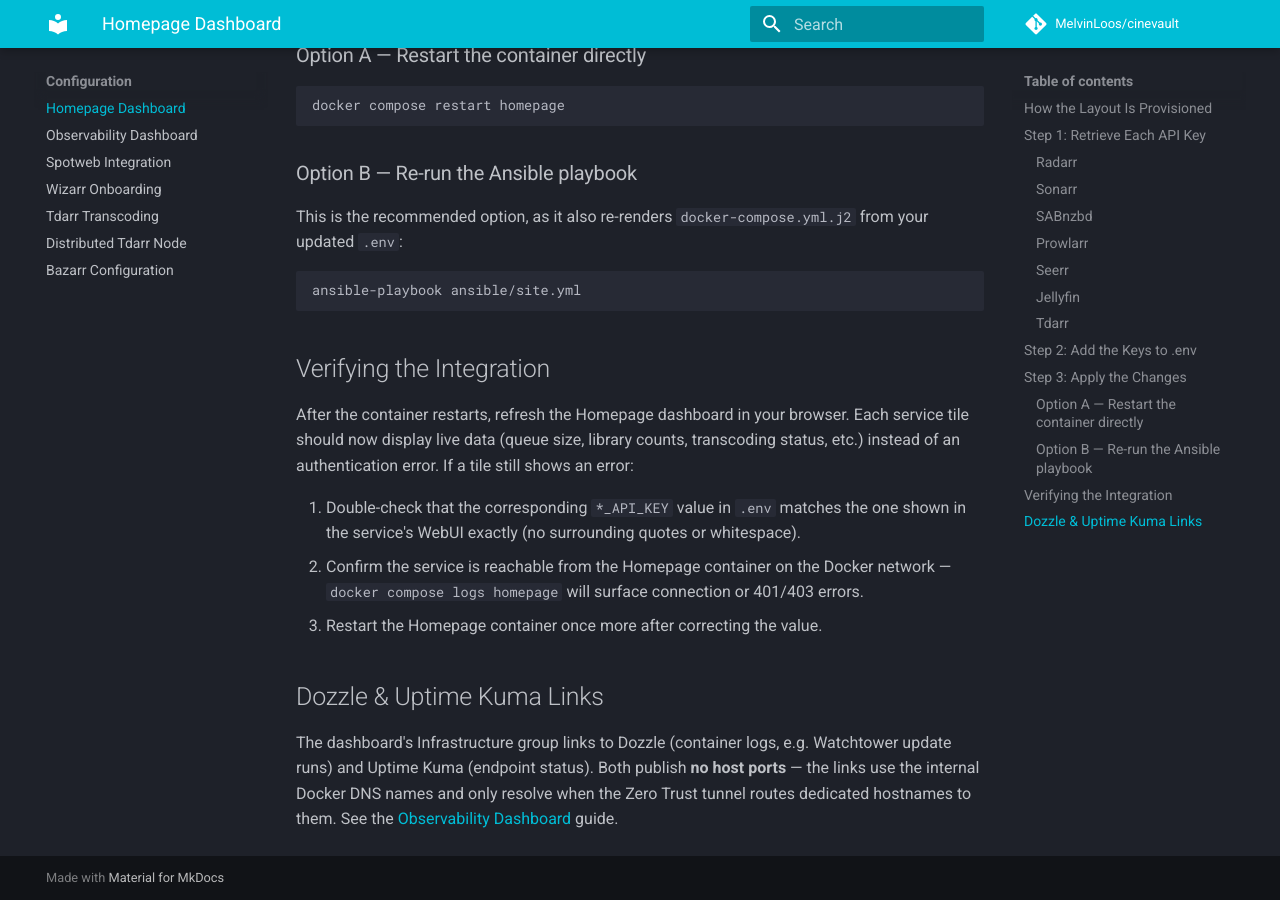
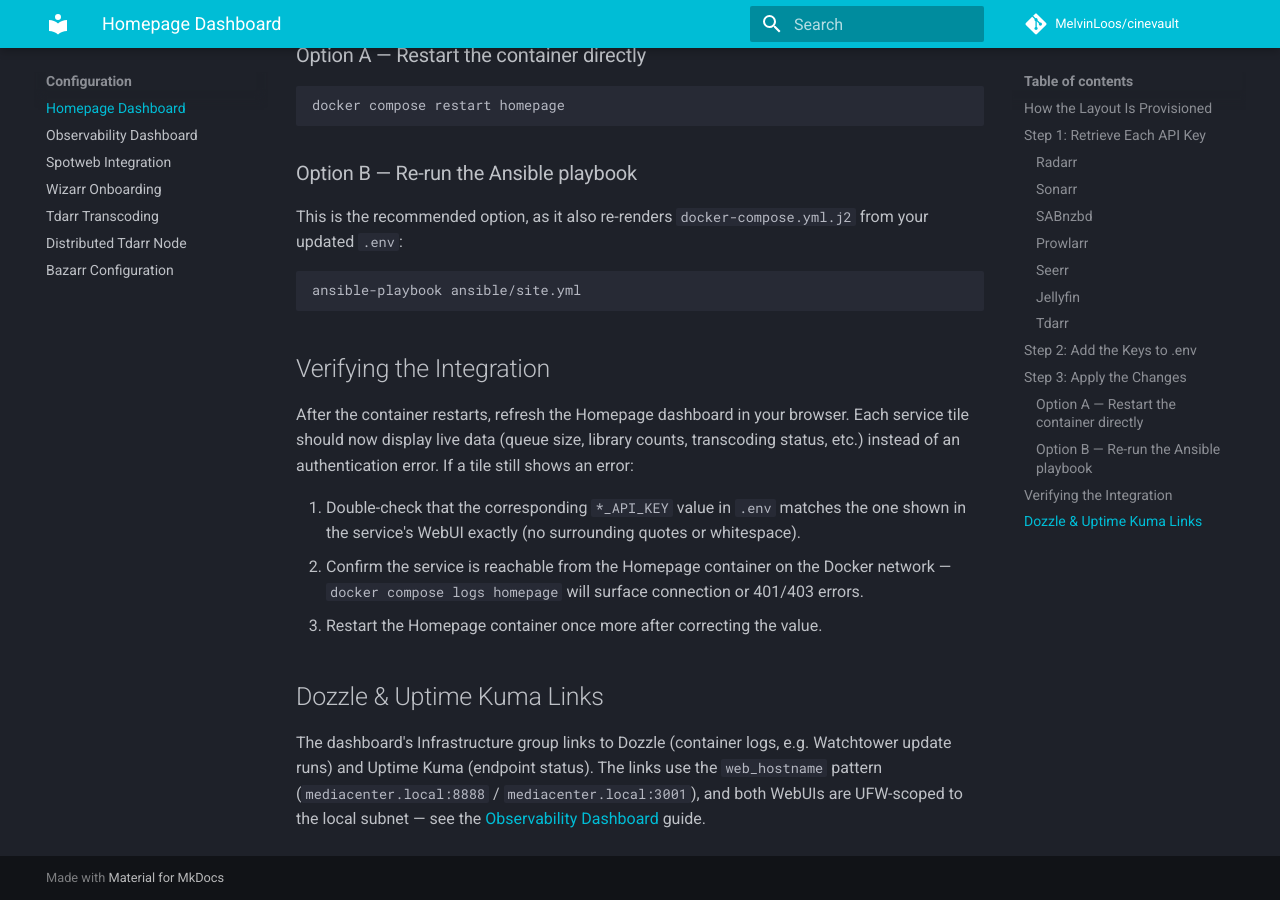
Before and after one commit to MelvinLoos/CineVault, an MkDocs documentation site: the page built from docs/configuration/homepage.md, in a window 1280 px wide and 900 px high, scrolled down 2431 px. Built offline with MkDocs 1.6.1 and Material for MkDocs 9.7.7, drawn with Linux system fonts in a browser that asks for light colours; comment, search, counter and statistics services are not loaded.

Commit message:
docs: document lan-scoped observability access

```diff
--- a/docs/configuration/homepage.md
+++ b/docs/configuration/homepage.md
@@ -134,7 +134,7 @@
 ## Dozzle & Uptime Kuma Links
 
 The dashboard's Infrastructure group links to Dozzle (container logs, e.g.
-Watchtower update runs) and Uptime Kuma (endpoint status). Both publish **no
-host ports** — the links use the internal Docker DNS names and only resolve
-when the Zero Trust tunnel routes dedicated hostnames to them. See the
+Watchtower update runs) and Uptime Kuma (endpoint status). The links use the
+`web_hostname` pattern (`mediacenter.local:8888` / `mediacenter.local:3001`),
+and both WebUIs are UFW-scoped to the local subnet — see the
 [Observability Dashboard](observability.md) guide.
```
Also changed, not shown: README.md (+3 -3 lines), docs/configuration/observability.md (+14 -14 lines).
